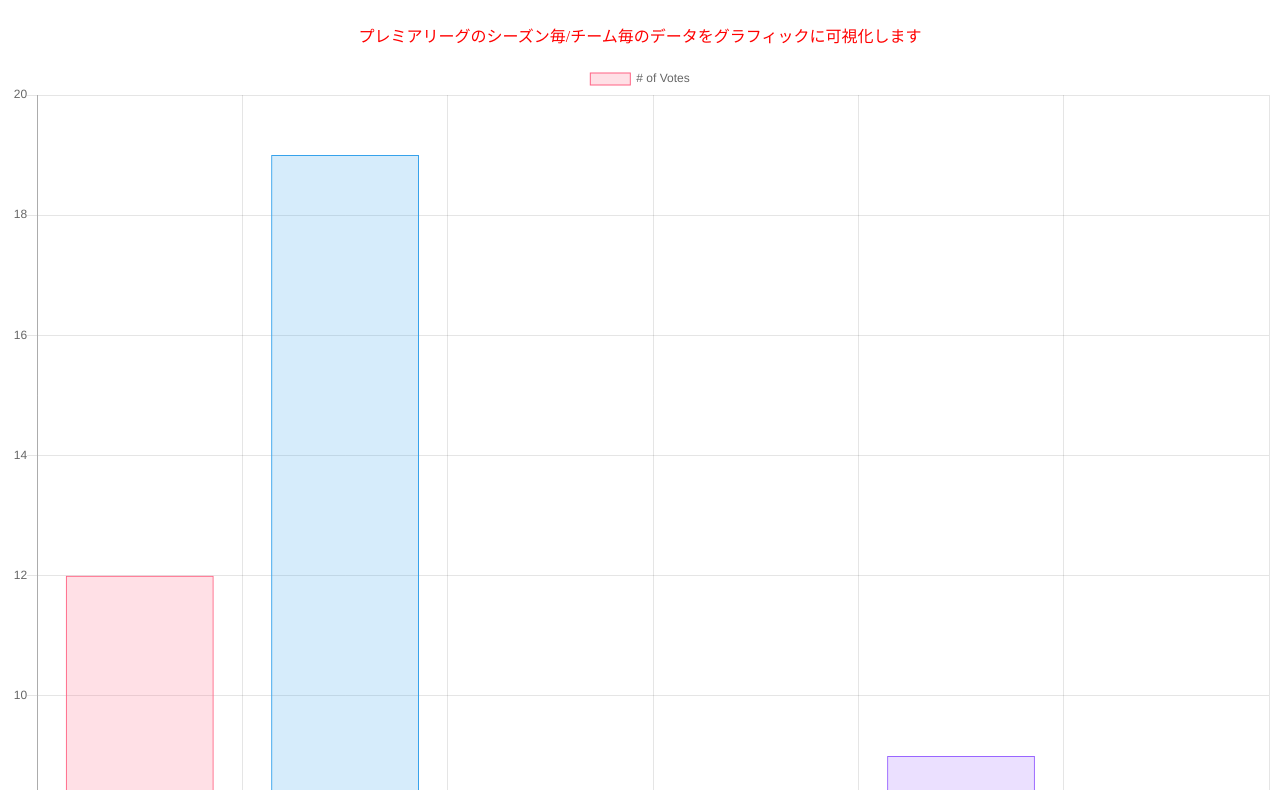
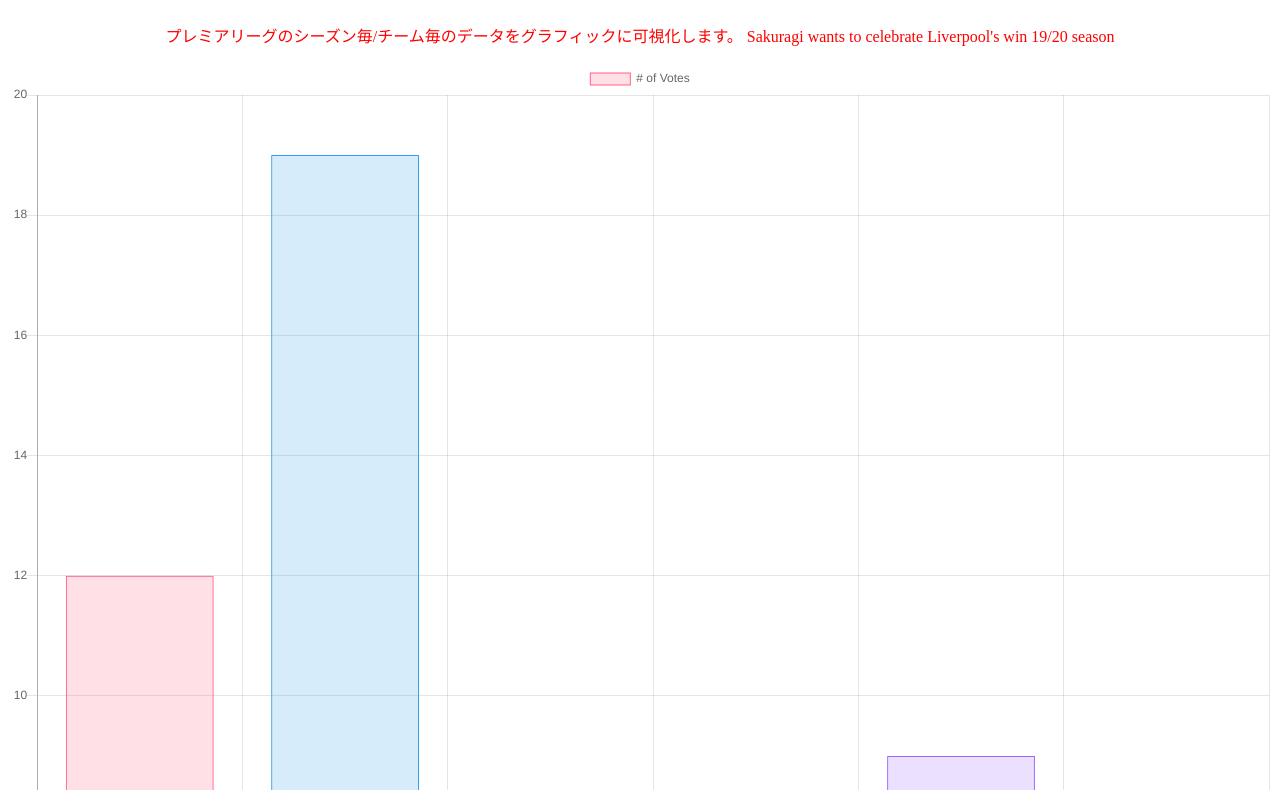
Before and after one commit to maegatro/Premium_League_Visualizer, a website: page frontend/index.html in a window 1280 px wide. Shown: the part 81-871 px from the top of the page. Drawn offline with nearby package versions, Linux system fonts and the light colour scheme; no server answers.

Commit message:
editting top page

```diff
--- a/frontend/index.html
+++ b/frontend/index.html
@@ -10,7 +10,8 @@
     <div id="container">
       <h1 id="title">Premier League Visualizer</h1>
       <p id="content">
-        プレミアリーグのシーズン毎/チーム毎のデータをグラフィックに可視化します
+        プレミアリーグのシーズン毎/チーム毎のデータをグラフィックに可視化します。
+        Sakuragi wants to celebrate Liverpool's win 19/20 season
       </p>
       <div id="cts1"></div>
       <canvas id="myChart" width="200" height="200"></canvas>
```
